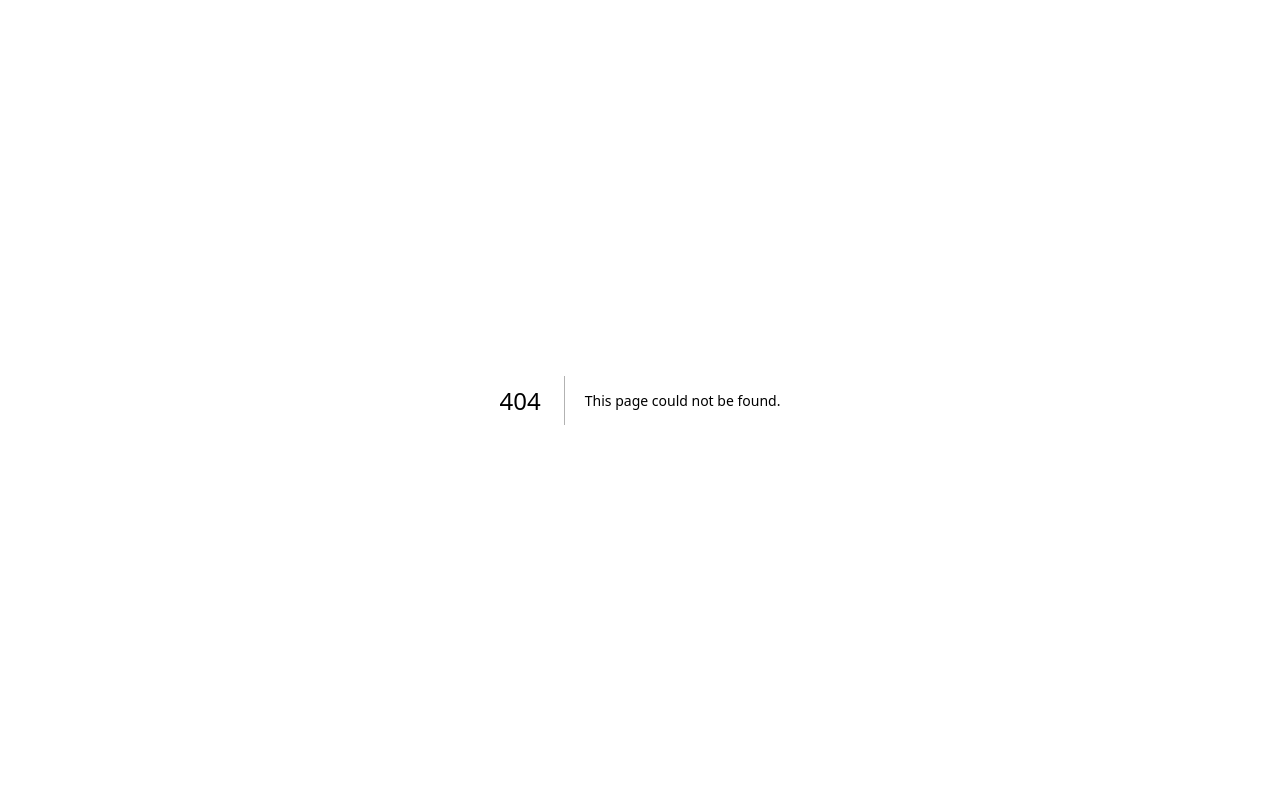
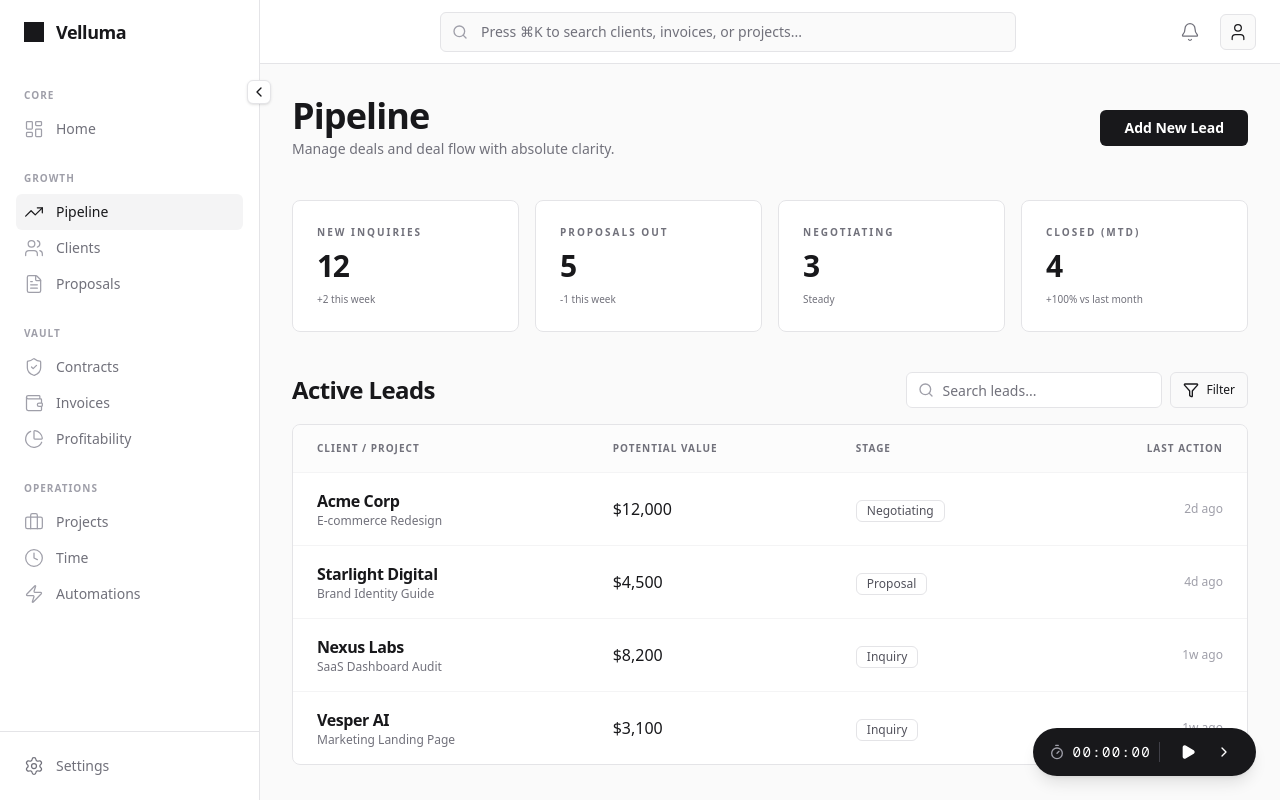
Before and after one commit to NajibOladosu/Velluma, a Next.js app in the folder apps/web/: page /pipeline in a window 1280 px wide. Before the commit this address had no page. Built offline with nearby package versions, Linux system fonts and the light colour scheme.

Commit message:
feat: implement pipeline page with funnel overview and active leads table.

```diff
--- /dev/null
+++ b/apps/web/src/app/(dashboard)/pipeline/page.tsx
@@ -0,0 +1,128 @@
+"use client";
+
+import { H1, H2, Muted, P } from "@/components/ui/typography";
+import { Surface } from "@/components/ui/surface";
+import { Badge } from "@/components/ui/badge";
+import { Button } from "@/components/ui/button";
+import {
+    Users,
+    FileText,
+    MessageSquare,
+    TrendingUp,
+    ArrowUpRight,
+    MoreHorizontal,
+    Search,
+    Filter
+} from "lucide-react";
+import { Input } from "@/components/ui/input";
+
+const funnelData = [
+    { label: "New Inquiries", value: "12", trend: "+2 this week" },
+    { label: "Proposals Out", value: "5", trend: "-1 this week" },
+    { label: "Negotiating", value: "3", trend: "Steady" },
+    { label: "Closed (MTD)", value: "4", trend: "+100% vs last month" },
+];
+
+const leads = [
+    { client: "Acme Corp", project: "E-commerce Redesign", value: "$12,000", status: "Negotiating", date: "2d ago" },
+    { client: "Starlight Digital", project: "Brand Identity Guide", value: "$4,500", status: "Proposal", date: "4d ago" },
+    { client: "Nexus Labs", project: "SaaS Dashboard Audit", value: "$8,200", status: "Inquiry", date: "1w ago" },
+    { client: "Vesper AI", project: "Marketing Landing Page", value: "$3,100", status: "Inquiry", date: "1w ago" },
+];
+
+export default function PipelinePage() {
+    return (
+        <div className="space-y-10">
+            {/* Header */}
+            <div className="flex items-center justify-between">
+                <div>
+                    <H1>Pipeline</H1>
+                    <Muted>Manage deals and deal flow with absolute clarity.</Muted>
+                </div>
+                <Button className="font-semibold px-6">
+                    Add New Lead
+                </Button>
+            </div>
+
+            {/* Funnel Overview (Stark Row) */}
+            <div className="grid grid-cols-1 gap-4 md:grid-cols-4">
+                {funnelData.map((item, i) => (
+                    <Surface key={i} className="p-6">
+                        <div className="flex flex-col space-y-2">
+                            <Muted className="text-[10px] uppercase tracking-[0.2em] font-bold">{item.label}</Muted>
+                            <div className="text-3xl font-bold tracking-tighter text-zinc-900">{item.value}</div>
+                            <div className="text-[10px] font-medium text-zinc-500">{item.trend}</div>
+                        </div>
+                    </Surface>
+                ))}
+            </div>
+
+            {/* Leads Table Management */}
+            <div className="space-y-4">
+                <div className="flex items-center justify-between">
+                    <H2>Active Leads</H2>
+                    <div className="flex items-center gap-2">
+                        <div className="relative">
+                            <Search className="absolute left-3 top-1/2 -translate-y-1/2 h-4 w-4 text-zinc-400" />
+                            <Input
+                                placeholder="Search leads..."
+                                className="pl-9 h-9 w-64 bg-white border-zinc-200 text-sm focus:ring-0"
+                            />
+                        </div>
+                        <Button variant="outline" size="sm" className="h-9 border-zinc-200">
+                            <Filter className="h-4 w-4 mr-2" />
+                            Filter
+                        </Button>
+                    </div>
+                </div>
+
+                <Surface className="overflow-hidden">
+                    <div className="overflow-x-auto">
+                        <table className="w-full text-left border-collapse">
+                            <thead>
+                                <tr className="border-b border-zinc-100 bg-zinc-50/50">
+                                    <th className="px-6 py-4 text-[10px] uppercase tracking-widest font-bold text-zinc-500">Client / Project</th>
+                                    <th className="px-6 py-4 text-[10px] uppercase tracking-widest font-bold text-zinc-500">Potential Value</th>
+                                    <th className="px-6 py-4 text-[10px] uppercase tracking-widest font-bold text-zinc-500">Stage</th>
+                                    <th className="px-6 py-4 text-[10px] uppercase tracking-widest font-bold text-zinc-500 text-right">Last Action</th>
+                                </tr>
+                            </thead>
+                            <tbody className="divide-y divide-zinc-100">
+                                {leads.map((lead, i) => (
+                                    <tr key={i} className="group hover:bg-zinc-50/50 transition-colors cursor-pointer">
+                                        <td className="px-6 py-4">
+                                            <div className="font-semibold text-zinc-900 tracking-tight">{lead.client}</div>
+                                            <div className="text-xs text-zinc-500">{lead.project}</div>
+                                        </td>
+                                        <td className="px-6 py-4">
+                                            <div className="font-medium text-zinc-900">{lead.value}</div>
+                                        </td>
+                                        <td className="px-6 py-4">
+                                            <Badge variant="outline" className="border-zinc-200 text-zinc-600 bg-transparent font-medium">
+                                                {lead.status}
+                                            </Badge>
+                                        </td>
+                                        <td className="px-6 py-4 text-right">
+                                            <div className="text-xs text-zinc-400">{lead.date}</div>
+                                        </td>
+                                    </tr>
+                                ))}
+                            </tbody>
+                        </table>
+                    </div>
+                </Surface>
+            </div>
+
+            {/* Visual Margin Placeholder */}
+            <div className="pt-10">
+                <Surface className="p-8 border-dashed border-zinc-200 bg-zinc-50/30 flex flex-col items-center justify-center text-center">
+                    <TrendingUp className="h-8 w-8 text-zinc-300 mb-3" strokeWidth={1.5} />
+                    <div className="text-sm font-semibold text-zinc-900">Pipeline Intelligence</div>
+                    <P className="text-xs text-zinc-500 mt-1 max-w-sm">
+                        As your deal flow increases, Velluma will automatically prioritize leads based on your past project success and profitability metrics.
+                    </P>
+                </Surface>
+            </div>
+        </div>
+    );
+}
```
